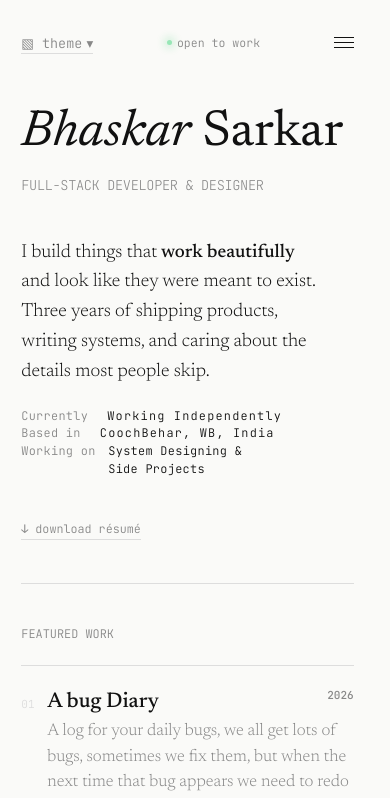
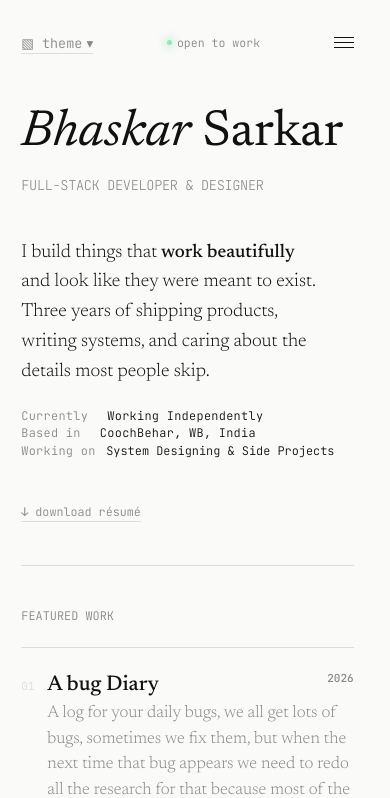
Before and after one commit to bhaskar-f/my-portfolio, a React (Vite) app in the folder frontend/: page / in a window 390 px wide. Shown: the top 798 px of the page. Built offline with nearby package versions, Linux system fonts and the light colour scheme; no server answers.

Commit message:
not again!

```diff
--- a/frontend/src/components/HomeContent.jsx
+++ b/frontend/src/components/HomeContent.jsx
@@ -62,21 +62,20 @@ export default function HomeContent() {
         <div className="mt-5 text-[0.7rem]">
           <h4 className="nav-text tracking-wide">
             Currently
-            <span className="ink ml-4.5 sm:ml-5 tracking-widest">
+            <span className="ink ml-4.5 sm:ml-5 tracking-wide sm:tracking-widest">
               Working Independently
             </span>
           </h4>
           <h4 className="nav-text tracking-wide">
             Based in
-            <span className="ink ml-4.5 sm:ml-5 tracking-widest">
+            <span className="ink ml-4.5 sm:ml-5 tracking-wide sm:tracking-widest">
               CoochBehar, WB, India
             </span>
           </h4>
           <h4 className="nav-text tracking-wide ">
             Working on
-            <span className="ink ml-3 sm:ml-5 tracking-wide sm:tracking-widest ">
-              System Designing &{" "}
-              <span className="side-project">Side Projects</span>
+            <span className="ink ml-2.5 sm:ml-5 tracking-normal sm:tracking-widest ">
+              System Designing & Side Projects
             </span>
           </h4>
         </div>
```
